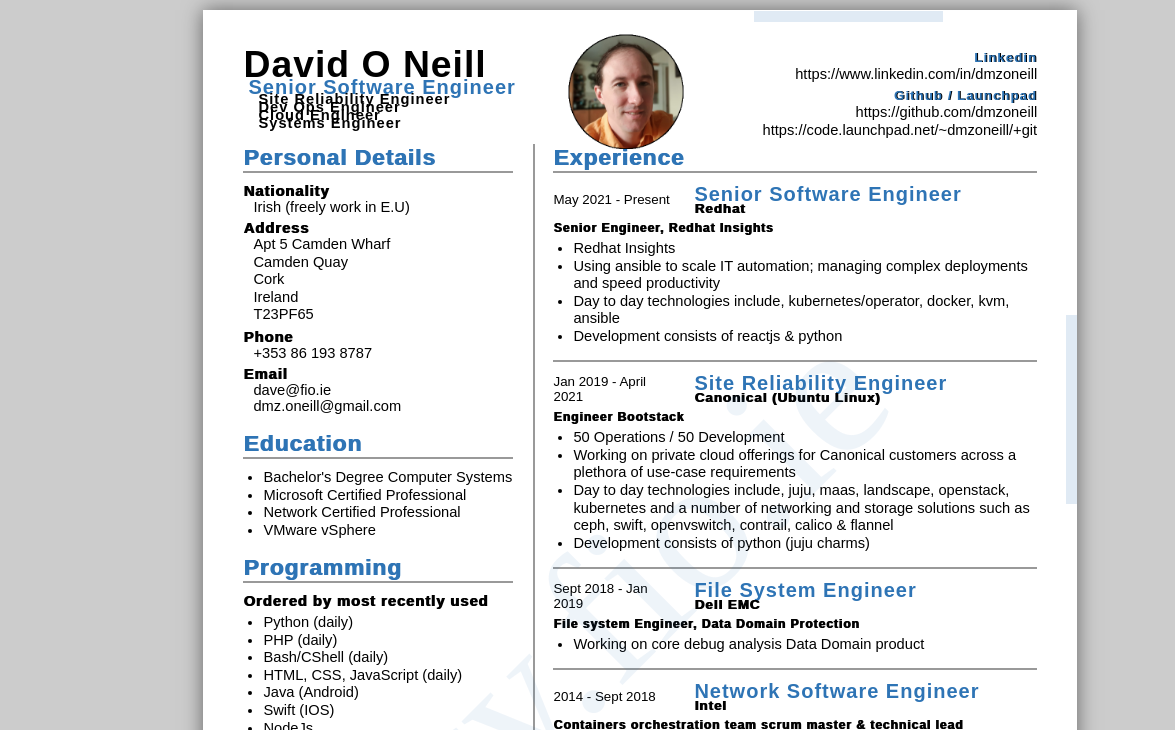
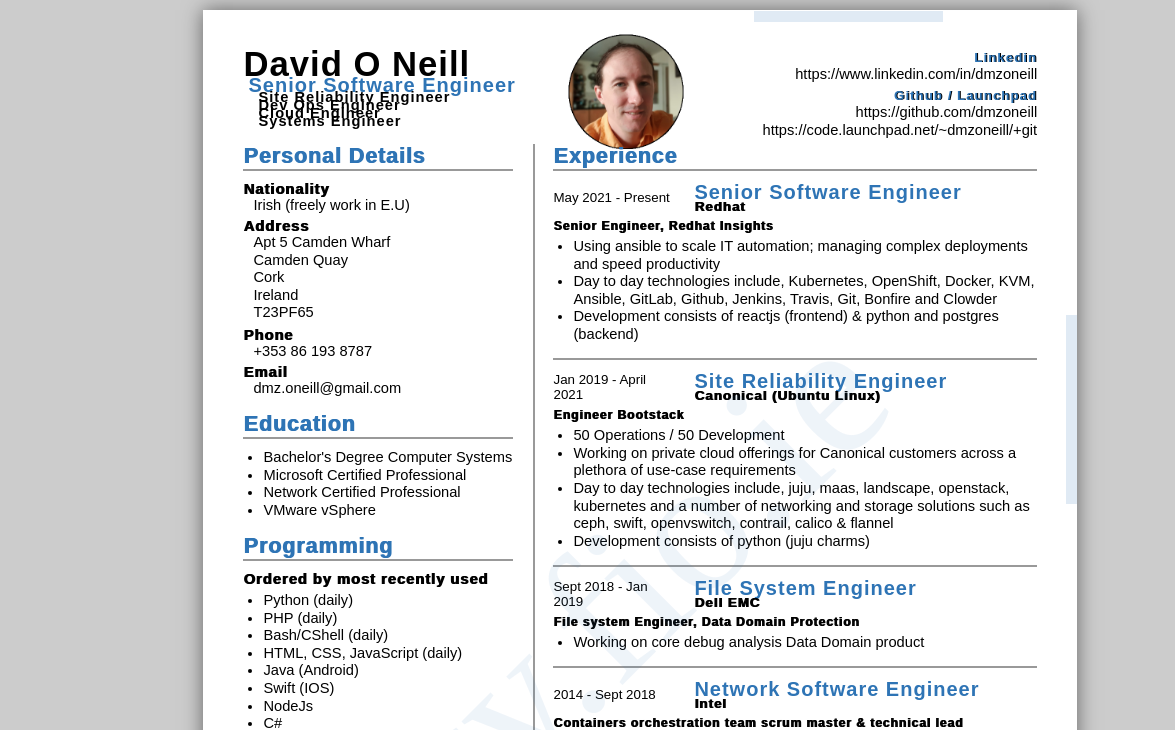
Before and after one commit to dmzoneill/curriculum-vitae, a plain HTML site: page index.html in a window 1280 px wide. Shown: the top 730 px of the page, 0-1175 px from the left. Drawn offline with nearby package versions, Linux system fonts and the light colour scheme; a web font is replaced by a local one.

Commit message:
Update redhat role

```diff
--- a/cv-screen.css
+++ b/cv-screen.css
@@ -241,7 +241,7 @@
     margin-top: -10px;
     margin-bottom: -10px;
     font-weight: 600;
-    font-size: 28pt;
+    font-size: 26pt;
 }
 
 h3.role {
@@ -250,7 +250,7 @@
 
 h2 {
     font-weight: 700;
-    font-size: 17pt;
+    font-size: 16pt;
     text-shadow: 1px 0px #2e74b5;
 }
 
--- a/index.html
+++ b/index.html
@@ -79,7 +79,6 @@
                                 </div>
                                 <h6 class="sidebar">Email</h6>
                                 <div class='PersonalDetails'>
-                                    <a href="mailto:dave@fio.ie">dave@fio.ie</a><br/>
                                     <a href="mailto:dmz.oneill@gmail.com">dmz.oneill@gmail.com</a><br/><br/>
                                 </div>
                                 <!--<h6>Date of Birth</h6>
@@ -132,10 +131,9 @@
                                     <div class='JobBody'>
                                         <h6>Senior Engineer, Redhat Insights</h6>
                                         <ul class='JobDetails'>
-                                            <li>Redhat Insights</li>
                                             <li>Using ansible to scale IT automation; managing complex deployments and speed productivity</li>
-                                            <li>Day to day technologies include, kubernetes/operator, docker, kvm, ansible</li>
-                                            <li>Development consists of reactjs & python</li>
+                                            <li>Day to day technologies include, Kubernetes, OpenShift, Docker, KVM, Ansible, GitLab, Github, Jenkins, Travis, Git, Bonfire and Clowder</li>
+                                            <li>Development consists of reactjs (frontend) & python and postgres (backend)</li>
                                         </ul>
                                     </div>
                                 </div>
```
